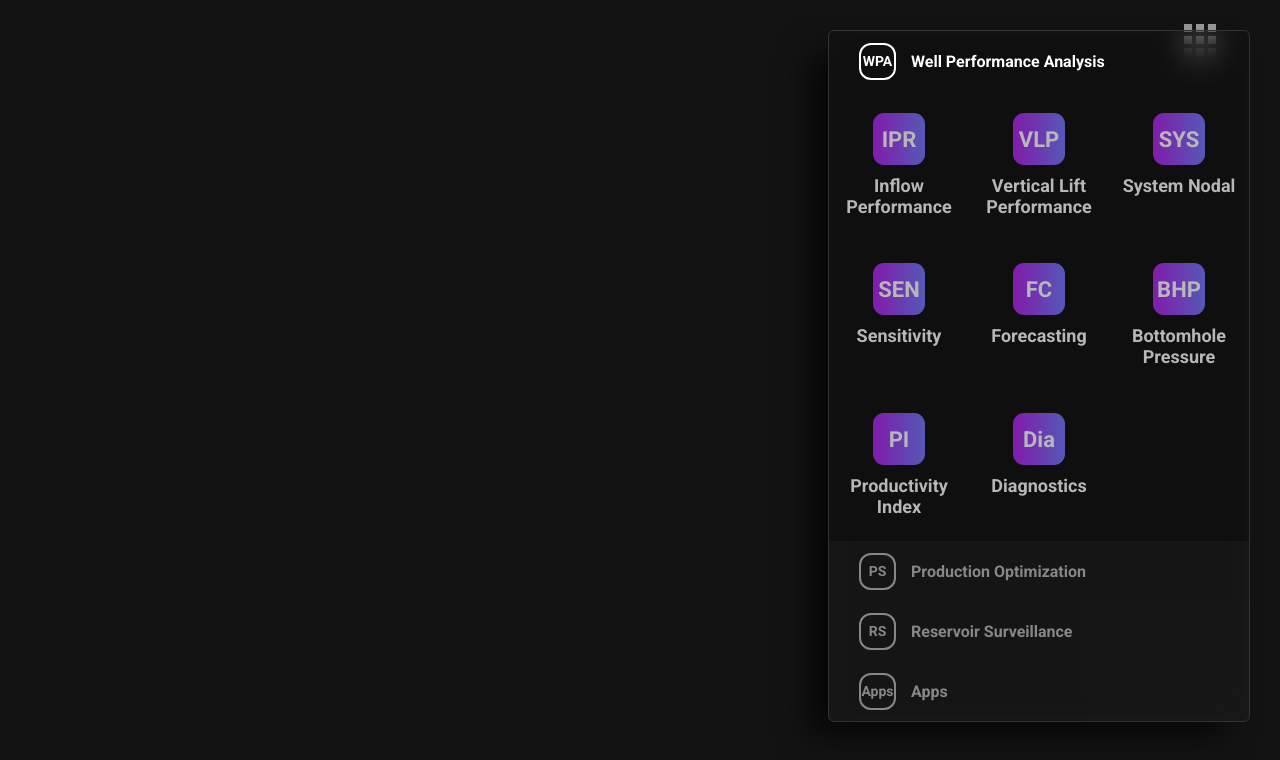
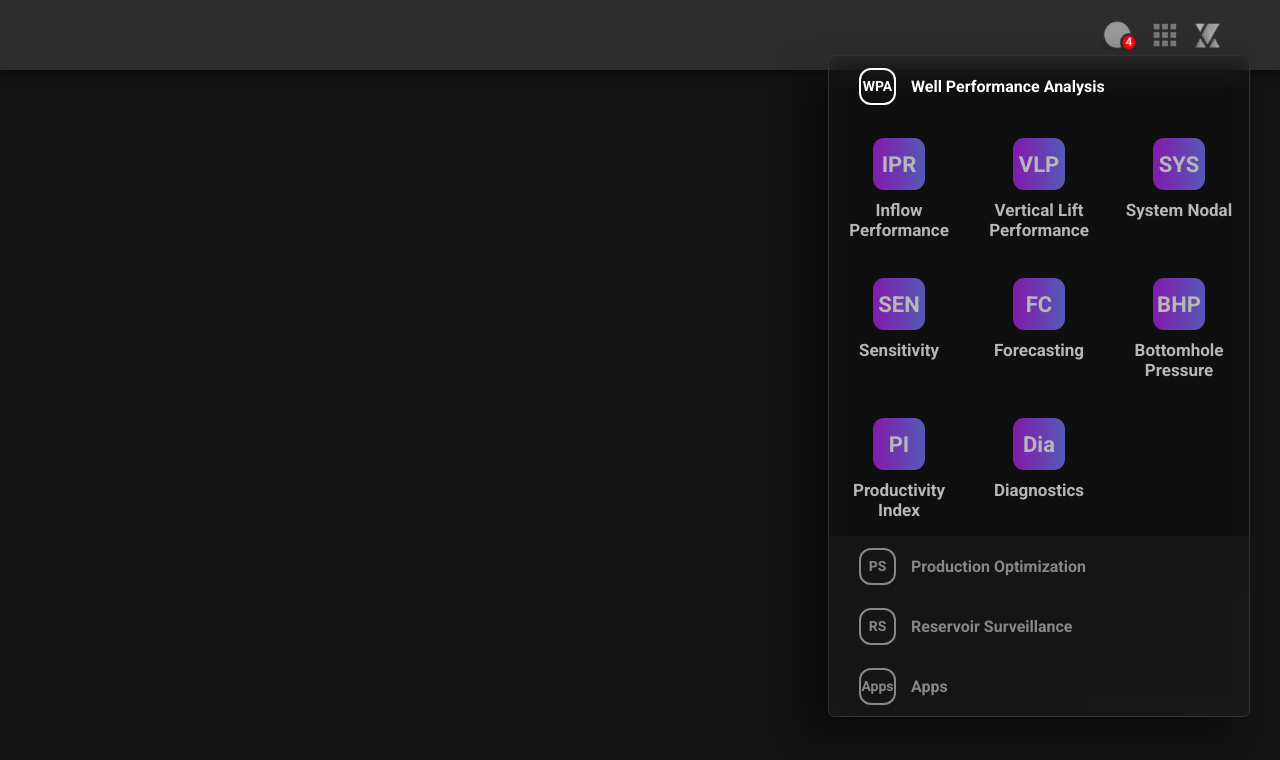
Before and after one commit to IgorDyniewski/menu-recruitment-task, a React (Create React App) app: page / in a window 1280 px wide. Shown: the top 760 px of the page. Built offline with nearby package versions, Linux system fonts and the light colour scheme.

Commit message:
Further changes

```diff
--- a/src/App.js
+++ b/src/App.js
@@ -18,11 +18,8 @@ const Main = styled.div`
     font-weight: 700;
 `
 const MenuButton = styled.button`
-    position: fixed;
-    top: 20px;
-    right: 60px;
-    width: 40px;
-    height: 40px;
+    width: 28px;
+    height: 28px;
     background-color: transparent;
     background-image: url('/assets/apps.svg');
     background-position: center;
@@ -32,13 +29,26 @@ const MenuButton = styled.button`
     cursor: pointer;
     overflow: hidden;
     outline: none;
+    opacity: 0.7;
+    transition: opacity 200ms ease-in;
+    :hover {
+        opacity: 1;
+    }
 `
 const MenuWrapper = styled.div`
     position: fixed;
-    top: 30px;
+    top: 55px;
     right: 30px;
-    box-shadow: -23px 18px 33px -5px rgba(0, 0, 0, 0.7);
+    box-shadow: -23px 18px 33px -5px rgba(0, 0, 0, 0.5);
     border-radius: 6px;
+`
+const Icon = styled.div`
+  width: 34px;
+  height: 34px;
+  background-image: url('${(props) => props.url}');
+    background-position: center;
+    background-size: contain;
+    background-repeat: no-repeat;
 `
 const Menu = styled.div`
     position: relative;
@@ -47,12 +57,23 @@ const Menu = styled.div`
     width: 420px;
     /* height: 600px; */
     border-radius: 6px;
-
     background-color: rgba(0, 0, 0, 0.9);
     @supports (backdrop-filter: blur(14px)) {
         background-color: transparent;
         backdrop-filter: blur(14px) brightness(80%);
     }
+`
+const MenuRow = styled.div`
+    position: fixed;
+    width: 100vw;
+    height: 70px;
+    box-shadow: 0px 0px 10px rgba(0, 0, 0, 0.8);
+    background-color: #2d2d2d;
+    display: flex;
+    justify-content: flex-end;
+    align-items: center;
+    padding-right: 60px;
+    box-sizing: border-box;
 `
 
 const App = (props) => {
@@ -60,7 +81,11 @@ const App = (props) => {
     const [activeItem, setActiveItem] = useState(0)
     return (
         <Main>
-            <MenuButton />
+            <MenuRow>
+                <Icon url={'/icon2.png'} style={{ marginRight: '15px' }} />
+                <MenuButton />
+                <Icon url={'/icon1.png'} style={{ marginLeft: '15px', height: '26px', width: '26px' }} />
+            </MenuRow>
             <MenuWrapper>
                 <Menu>
                     {menuData.map((item, index) => (
@@ -106,7 +131,7 @@ const RowHeaderWrapper = styled.div`
 `
 const RowContent = styled.div`
     width: 100%;
-    height: ${(props) => (props.isActive ? props.amountOfRows * 150 + 'px' : '0px')};
+    height: ${(props) => (props.isActive ? props.amountOfRows * 140 + 'px' : '0px')};
     /* border: 1px solid blue; */
     transition: height 300ms ease-in;
     overflow: hidden;
@@ -165,7 +190,7 @@ const NodeShortcut = styled.div`
     font-size: 22px;
 `
 const NodeText = styled.span`
-    font-size: 18px;
+    font-size: 17px;
     text-align: center;
     margin-top: 10px;
 `
```
Also changed, not shown: public/icon1.png (added), public/icon2.png (added).
